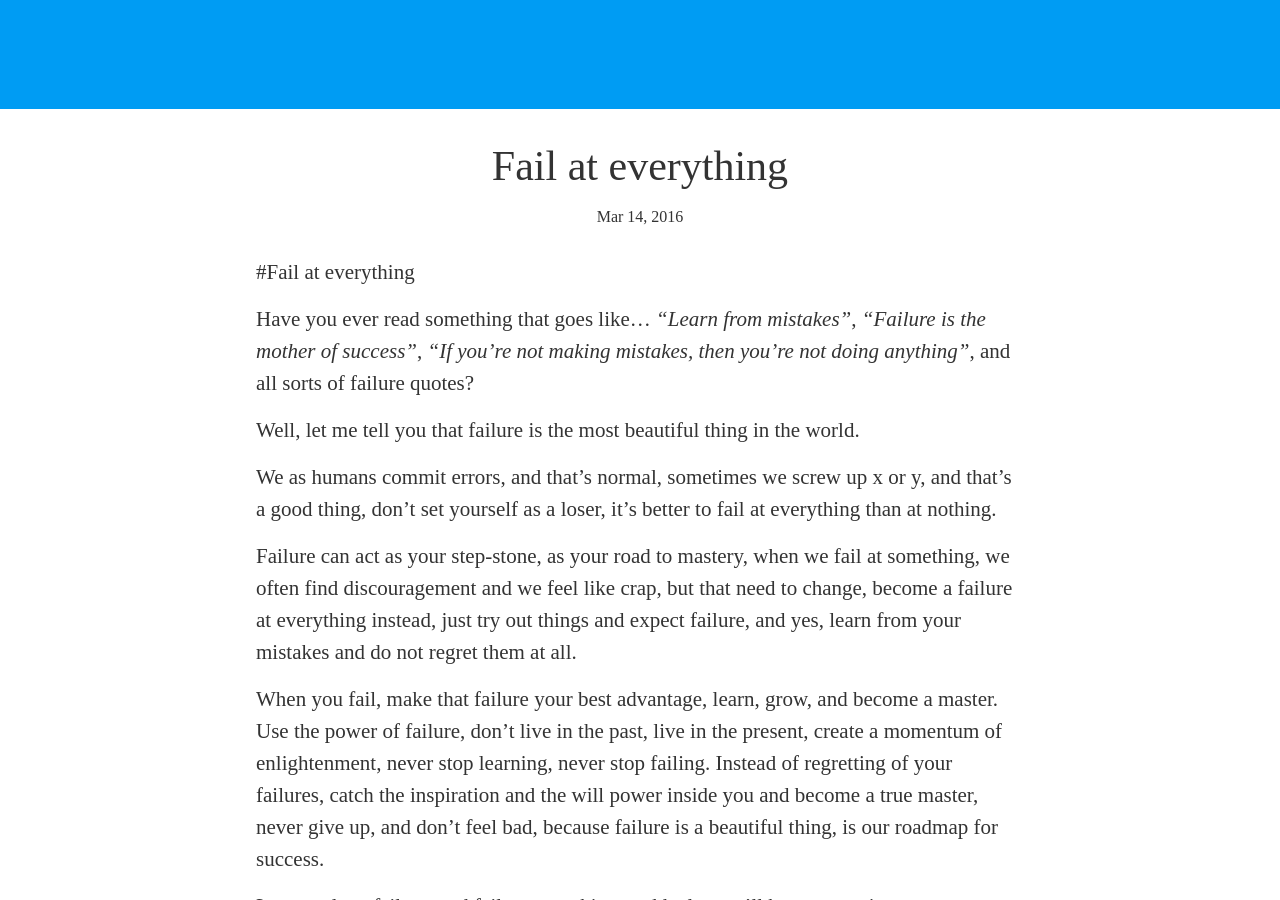
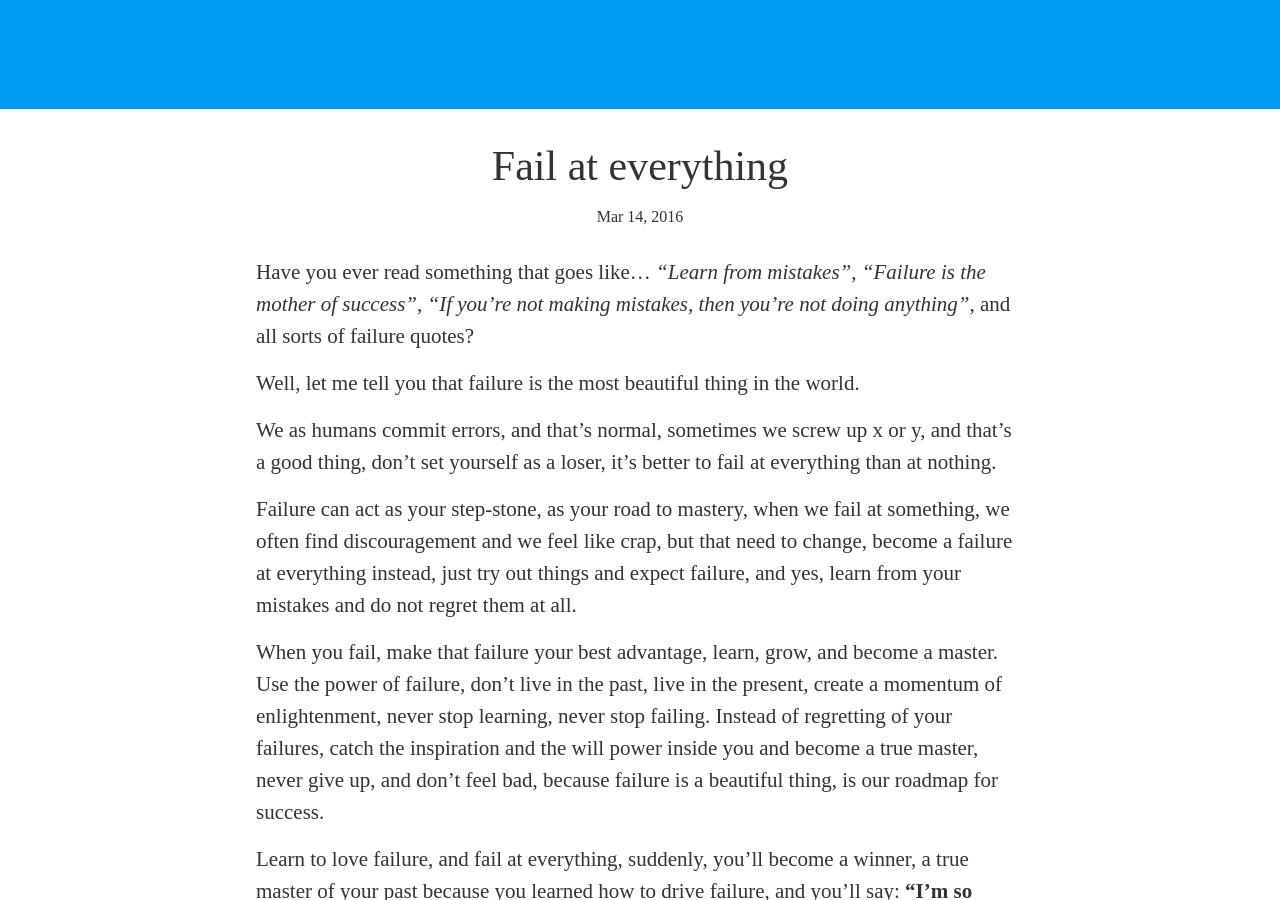
Before and after one commit to bntzio/blog, a Jekyll site: the page built from _posts/2016-03-14-fail-at-everything.md, in a window 1280 px wide and 900 px high, scrolled down 566 px. Built offline with Jekyll 4.4.1, drawn with Linux system fonts in a browser that asks for light colours; some web fonts are replaced.

Commit message:
Edit the post: Fail at everything

```diff
--- a/_posts/2016-03-14-fail-at-everything.md
+++ b/_posts/2016-03-14-fail-at-everything.md
@@ -14,8 +14,6 @@ category-link-slug: blog-content-post-link
 categories: life
 image: https://images.unsplash.com/photo-1456515003192-808f8e9ca393?ixlib=rb-0.3.5&q=80&fm=jpg&crop=entropy&s=1e75f07c23b1acd8bd3b6e2a88f2487e
 ---
-#Fail at everything
-
 Have you ever read something that goes like… *“Learn from mistakes”*, *“Failure is the mother of success”*, *“If you’re not making mistakes, then you’re not doing anything”*, and all sorts of failure quotes?
 
 Well, let me tell you that failure is the most beautiful thing in the world.
```
